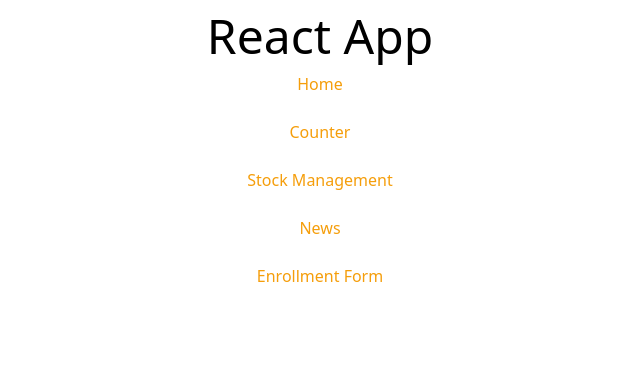
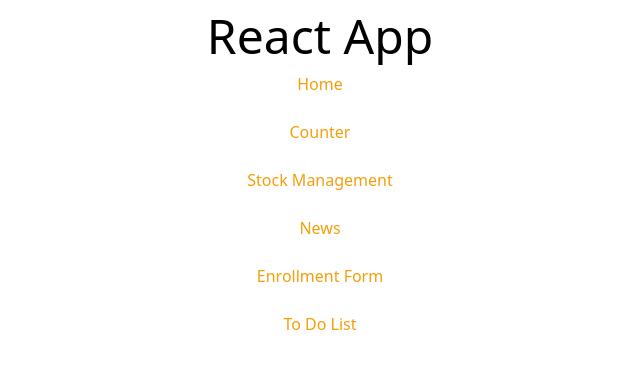
Before and after one commit to nabin-skilluplabs/skillup_labs_fsd_batch_01_2023, a React (Vite) app in the folder react-app/: page / in a window 1280 px wide. Shown: the top 368 px of the page, without its empty margins (320-960 px from the left). Built offline with nearby package versions, Linux system fonts and the light colour scheme.

Commit message:
added another page for to do app

```diff
--- a/react-app/src/App.jsx
+++ b/react-app/src/App.jsx
@@ -25,6 +25,11 @@ export default function App() {
         {
             title: "Enrollment Form",
             path: "/enrollment-form"
+        },
+
+        {
+            title: "To Do List",
+            path: "/to-do-app"
         }
 
     ];
--- /dev/null
+++ b/react-app/src/pages/ToDoApp.jsx
@@ -0,0 +1,9 @@
+import React from 'react'
+
+function ToDoApp() {
+  return (
+    <div>ToDoApp</div>
+  )
+}
+
+export default ToDoApp;
--- a/react-app/src/router.jsx
+++ b/react-app/src/router.jsx
@@ -9,6 +9,7 @@ import Stock from "./Stock.jsx";
 import DescribingTheUI from "./pages/DescribingTheUI.jsx";
 import News from "./pages/News.jsx";
 import EnrollmentForm from "./pages/EnrollmentForm.jsx";
+import ToDoApp from "./pages/ToDoApp.jsx";
 
 
 
@@ -40,6 +41,11 @@ const router = createBrowserRouter([
     {
       path: "/enrollment-form",
       element: <EnrollmentForm />
+    },
+
+    {
+      path: "/to-do-app",
+      element: <ToDoApp />
     }
 
   ]);
```
